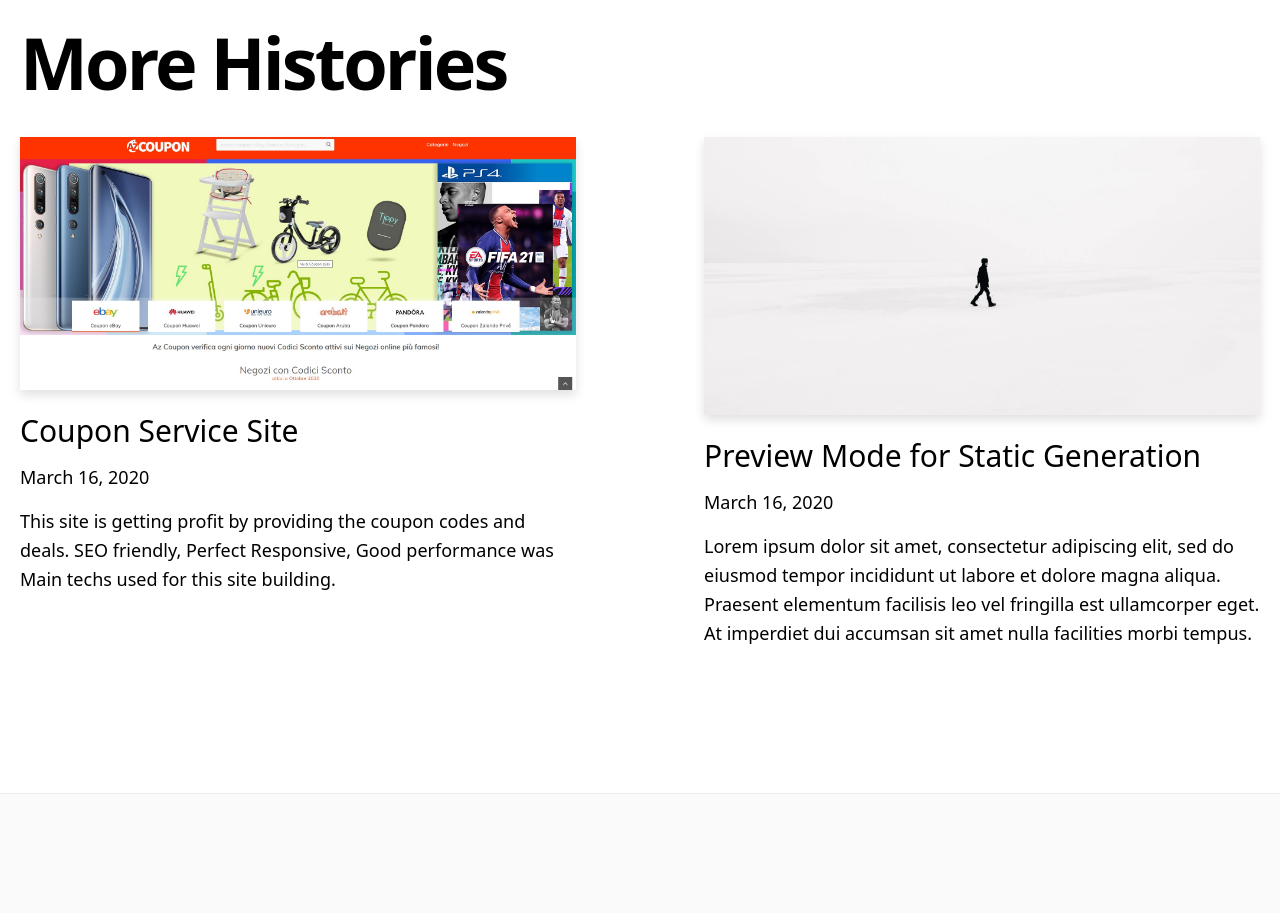
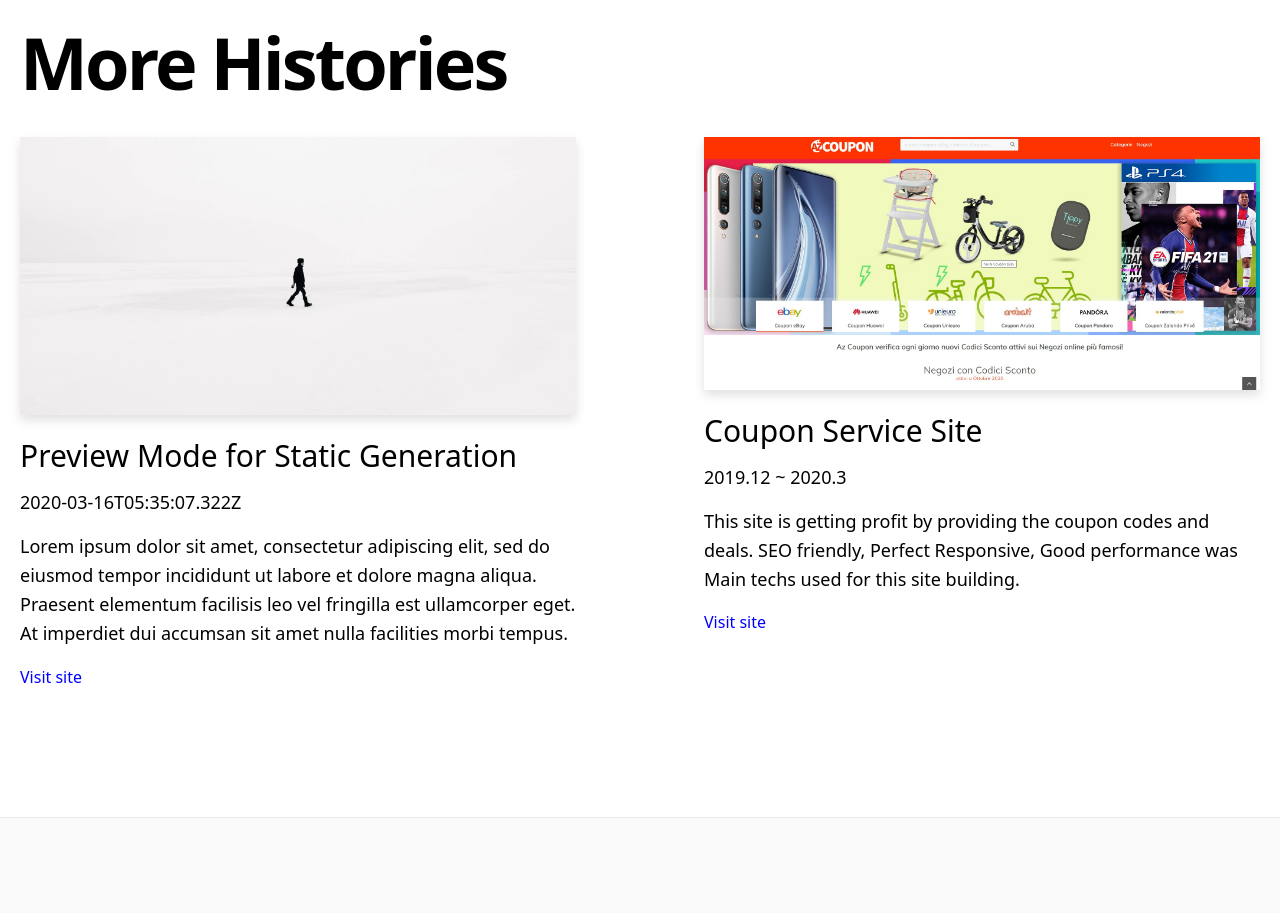
Before and after one commit to AndreiSamorokov/blogstarter, a Next.js app: page / in a window 1280 px wide. Shown: the part 1080-1993 px from the top of the page. Built offline with nearby package versions, Linux system fonts and the light colour scheme.

Commit message:
add new link

```diff
--- a/_posts/dynamic-routing.md
+++ b/_posts/dynamic-routing.md
@@ -3,10 +3,10 @@
 excerpt: 'This site is getting profit by providing the coupon codes and deals. SEO friendly, Perfect Responsive, Good performance was Main techs used for this site building.'
 coverImage: '/assets/blog/dynamic-routing/cover.jpg'
 videoUrl: ''
-siteUrl: 'https://www.cosavfx.com/'
-date: '2020-03-16T05:35:07.322Z'
+siteUrl: 'https://www.azcoupon.it/'
+date: '2019.12 ~ 2020.3'
 author:
-  name: JJ Kasper
+  name: andrei
   picture: '/assets/blog/authors/jj.jpeg'
 ogImage:
   url: '/assets/blog/dynamic-routing/cover.jpg'
--- a/components/more-stories.js
+++ b/components/more-stories.js
@@ -16,6 +16,7 @@
             author={post.author}
             slug={post.slug}
             excerpt={post.excerpt}
+            siteUrl={post.siteUrl}
           />
         ))}
       </div>
--- a/components/post-preview.js
+++ b/components/post-preview.js
@@ -10,6 +10,7 @@
   excerpt,
   author,
   slug,
+  siteUrl,
 }) {
   return (
     <div>
@@ -22,9 +23,13 @@
         </Link>
       </h3>
       <div className="text-lg mb-4">
-        <DateFormatter dateString={date} />
+        {/* <DateFormatter dateString={date} /> */}
+        {date}
       </div>
       <p className="text-lg leading-relaxed mb-4">{excerpt}</p>
+      <Link href={siteUrl}>
+        <a className="hover:underline vistsite_link">Visit site  </a>
+      </Link>
     </div>
   )
 }
```
